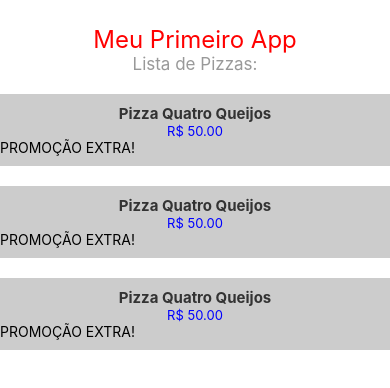
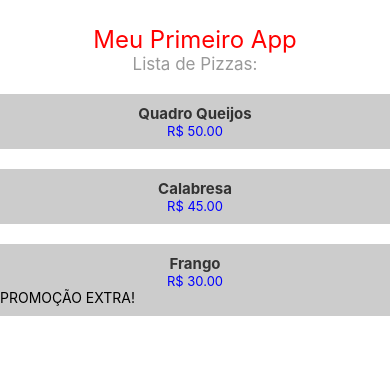
Before and after one commit to gustavoalvesdev/react-native-studies, a React Native app in the folder meu-primeiro-app/: screen / in a window 390 px wide. Shown: the top 388 px of the page. Built offline with nearby package versions, Linux system fonts and the light colour scheme.

Commit message:
Lidando com Props

```diff
--- a/meu-primeiro-app/App.tsx
+++ b/meu-primeiro-app/App.tsx
@@ -6,9 +6,9 @@ const App = () => {
     <SafeAreaView>
         <Text style={styles.title}>Meu Primeiro App</Text>
         <Text style={styles.subtitle}>Lista de Pizzas:</Text>
-        <PizzaItem />
-        <PizzaItem />
-        <PizzaItem />
+        <PizzaItem name="Quadro Queijos" price={50} />
+        <PizzaItem name="Calabresa" price={45} />
+        <PizzaItem name="Frango" price={30} originalPrice={35} />
     </SafeAreaView>
   );
 }
--- a/meu-primeiro-app/components/PizzaItem.tsx
+++ b/meu-primeiro-app/components/PizzaItem.tsx
@@ -1,16 +1,18 @@
 import { Text, View, StyleSheet } from 'react-native';
 
-export const PizzaItem = () => {
+type Props = {
+    name: string;
+    price: number;
+    originalPrice?: number
+}
 
-    let name = 'Pizza Quatro Queijos';
-    let price = 50;
-    let originalPrice = 60;
+export const PizzaItem = ({ name, price, originalPrice }: Props) => {
 
     return (
         <View style={styles.container}>
             <Text style={[ styles.name, styles.negrito ]}>{name}</Text>
             <Text style={styles.price}>R$ {price.toFixed(2)}</Text>
-            {originalPrice > price &&
+            {originalPrice && originalPrice > price &&
                 <Text>PROMOÇÃO EXTRA!</Text>
             }
         </View>
```
